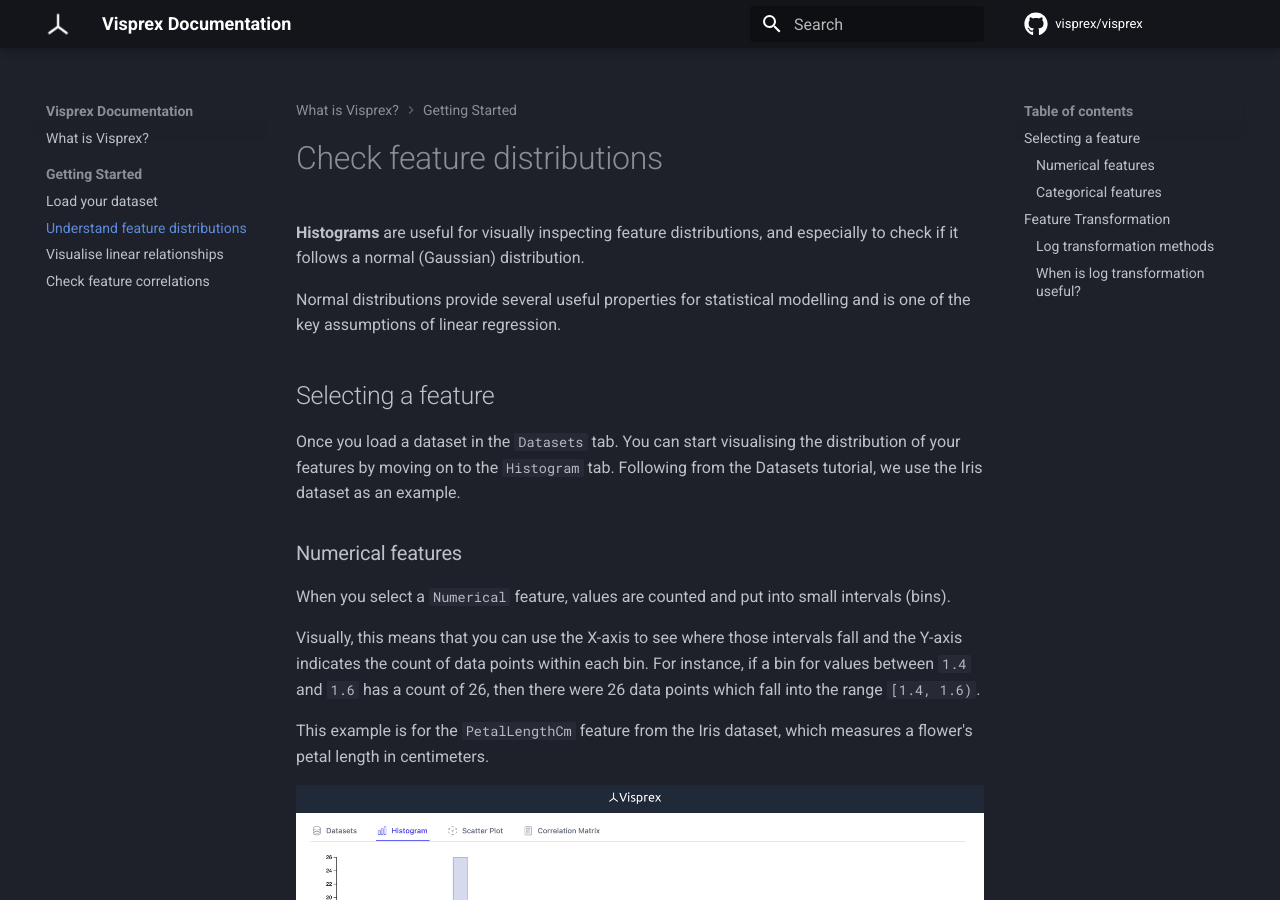
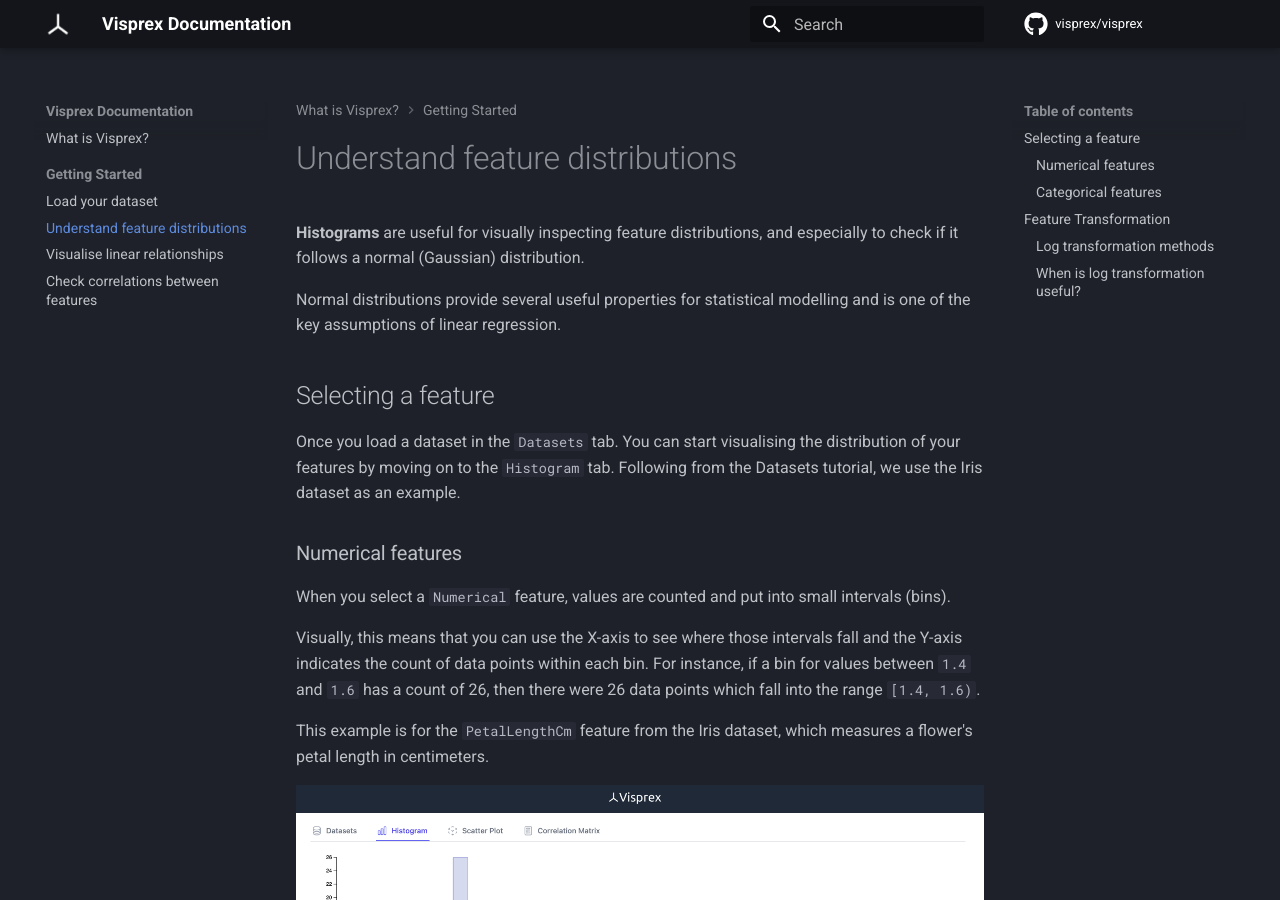
Before and after one commit to visprex/visprex.github.io, an MkDocs documentation site: the page built from docs/features/histogram/index.md, in a window 1280 px wide and 900 px high. Built offline with MkDocs 1.6.1 and Material for MkDocs 9.7.7, drawn with Linux system fonts in a browser that asks for light colours; comment, search, counter and statistics services are not loaded.

```diff
--- a/docs/features/histogram/index.md
+++ b/docs/features/histogram/index.md
@@ -1,4 +1,4 @@
-# Check feature distributions
+# Understand feature distributions
 
 **Histograms** are useful for visually inspecting feature distributions, and especially to check if it follows a normal (Gaussian) distribution.
 
--- a/mkdocs.yml
+++ b/mkdocs.yml
@@ -21,4 +21,4 @@ nav:
       - Load your dataset: features/datasets/index.md
       - Understand feature distributions: features/histogram/index.md
       - Visualise linear relationships: features/scatterplot/index.md
-      - Check feature correlations: features/correlation/index.md
+      - Check correlations between features: features/correlation/index.md
```
Also changed, not shown: README.md (+6 -0 lines).
